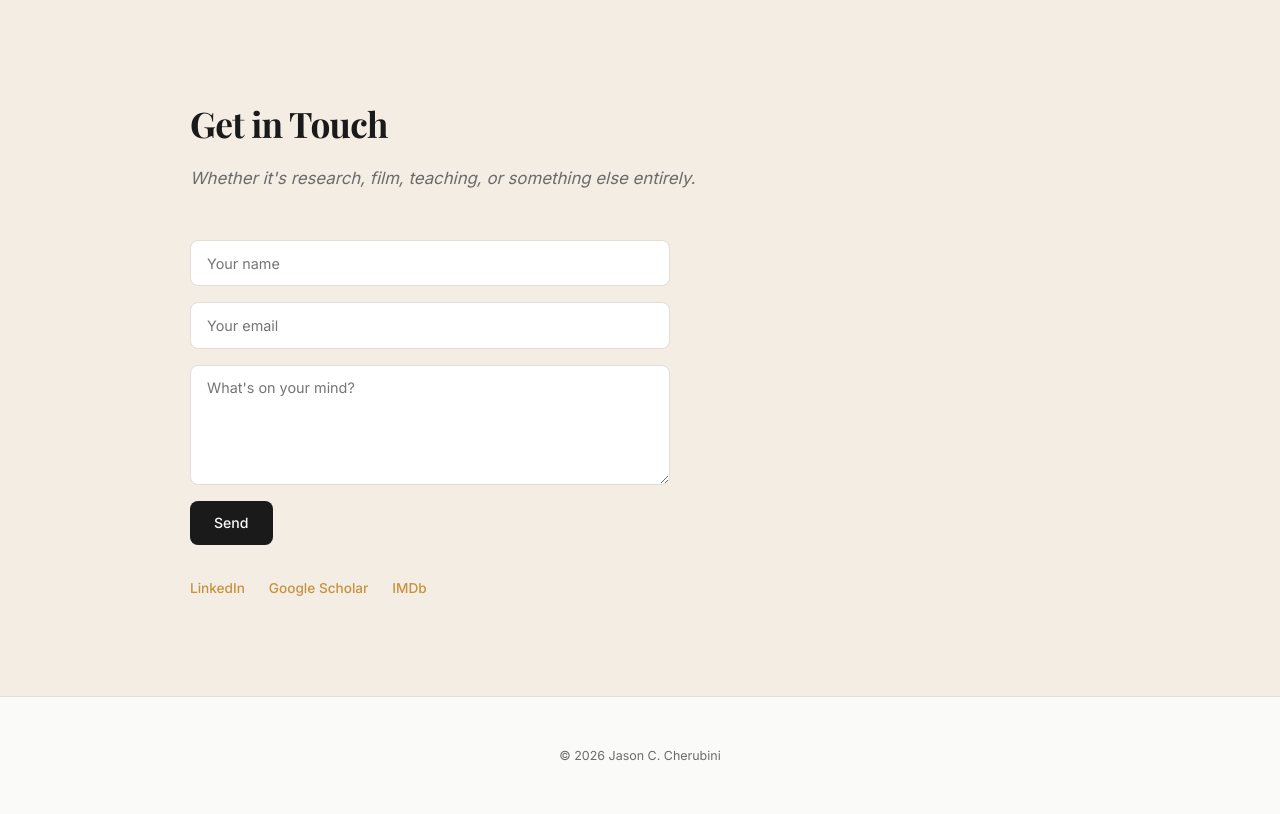
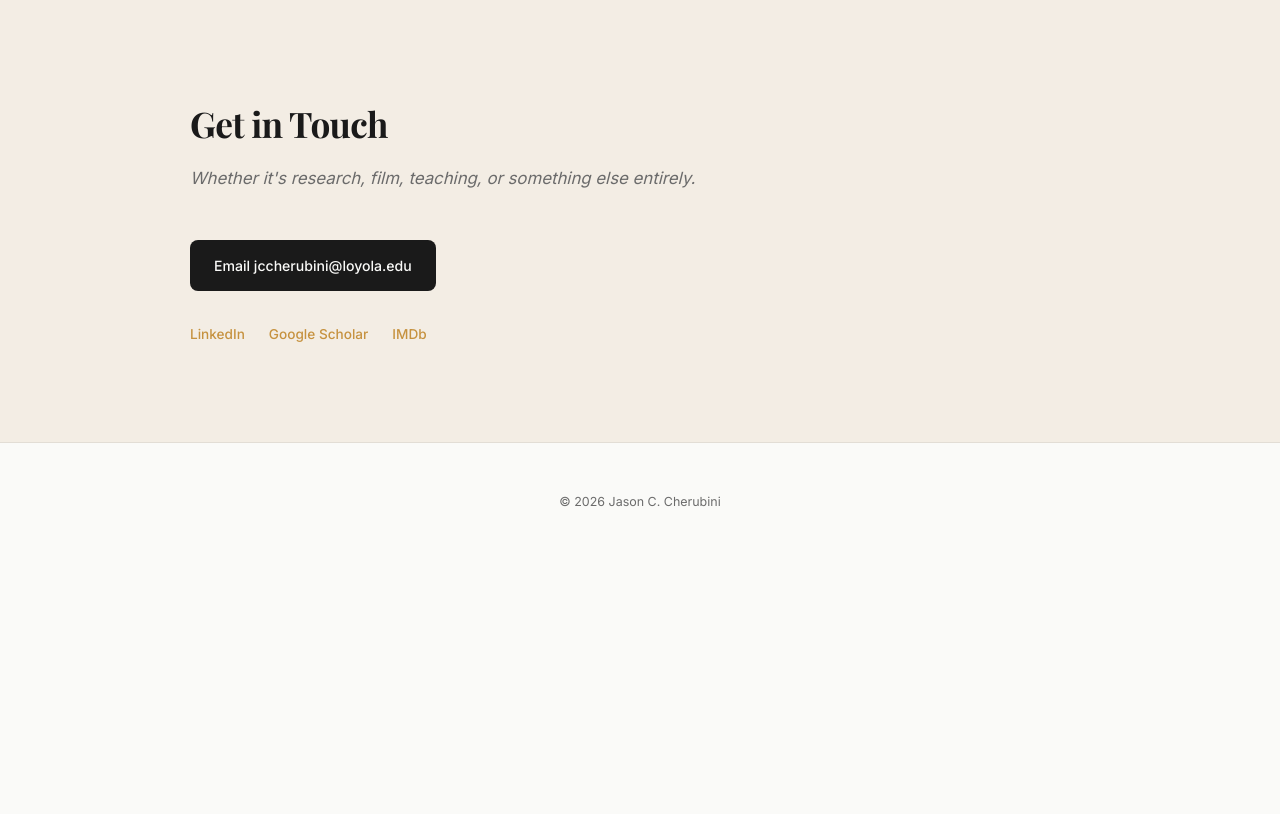
Before and after one commit to jcherub112/jasoncherubini.com, a plain HTML site: page index.html in a window 1280 px wide. Shown: the part 3945-4759 px from the top of the page. After the commit the page ends 4506 px from the top, so only its background shows below. Drawn offline with nearby package versions, Linux system fonts and the light colour scheme.

Commit message:
Replace non-working contact form with an email link
The form only showed a preview alert and delivered nothing. It now links
to jccherubini@loyola.edu.

Co-Authored-By: Claude Fable 5.2 <noreply@anthropic.com>
Claude-Session: https://claude.ai/code/session_01TDqJ1sh28JtRSQPEpgmv3C

```diff
--- a/index.html
+++ b/index.html
@@ -358,6 +358,19 @@
     align-self: flex-start;
   }
   .contact-form button:hover { background: #333; }
+  .contact-email {
+    font-family: 'Inter', sans-serif;
+    font-size: 0.88rem;
+    font-weight: 500;
+    background: var(--text);
+    color: var(--bg);
+    border-radius: 8px;
+    padding: 0.85rem 1.5rem;
+    text-decoration: none;
+    transition: background 0.2s;
+    align-self: flex-start;
+  }
+  .contact-email:hover { background: #333; }
 
   .social-links {
     display: flex;
@@ -578,12 +591,9 @@
     <p class="section-intro">Whether it's research, film, teaching, or something else entirely.</p>
 
     <div class="contact-layout">
-      <form class="contact-form" onsubmit="event.preventDefault(); alert('This form is a preview — connect it to a backend or Wix form handler to go live.');">
-        <input type="text" placeholder="Your name" required>
-        <input type="email" placeholder="Your email" required>
-        <textarea placeholder="What's on your mind?"></textarea>
-        <button type="submit">Send</button>
-      </form>
+      <div class="contact-form">
+        <a class="contact-email" href="mailto:jccherubini@loyola.edu">Email jccherubini@loyola.edu</a>
+      </div>
 
       <div class="social-links">
         <a href="https://www.linkedin.com/in/jasoncherubini/" target="_blank">LinkedIn</a>
```
